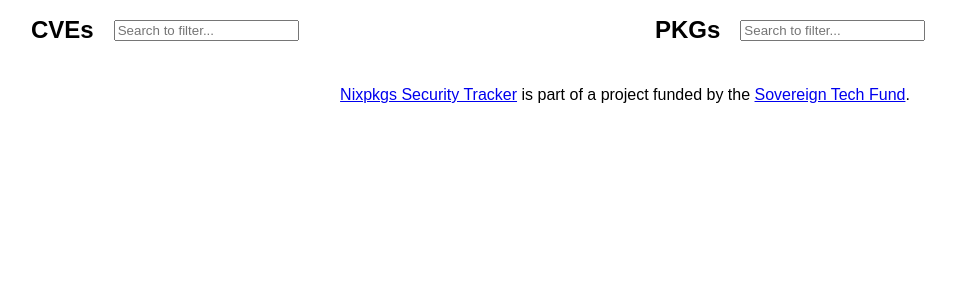
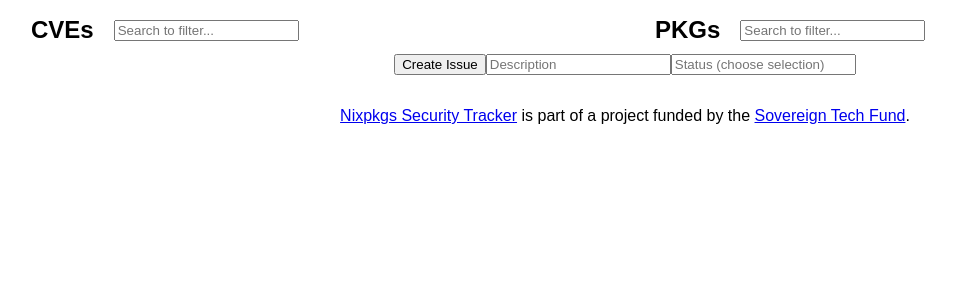
Before and after one commit to Nix-Security-WG/nix-security-tracker, a Django app: template src/website/webview/templates/triage_view.html in a window 1280 px wide. Shown: the part 44-344 px from the top of the page, without its empty margins (15-971 px from the left). Run offline with Django 4.2, Linux system fonts and the light colour scheme; the template is opened without the code that fills it, so the values that code supplies are empty; the visitor is signed in with stand-in values (Sample User, id 1); parts of the project's set-up code (start-up, migrations or seed data) failed here and were passed over; some libraries are stand-ins or nearby versions.

Commit message:
feat: add mock actions to candidate views

```diff
--- a/src/website/webview/templates/triage_view.html
+++ b/src/website/webview/templates/triage_view.html
@@ -52,6 +52,11 @@
         display: none;
     }
 
+    .actions {
+        display: flex;
+        justify-content: center;
+    }
+
 </style>
 {% endblock extra_head %}
 
@@ -99,6 +104,14 @@
         </div>
     </div>
 </form>
+<div class="actions">
+    <br/>
+    <button type="button">
+        Create Issue
+    </button>
+    <input placeholder="Description"/>
+    <input placeholder="Status (choose selection)"/>
+</div>
 
 <script>
     const selectableItems = document.querySelectorAll('.selectable-item');
--- a/src/website/webview/views.py
+++ b/src/website/webview/views.py
@@ -71,7 +71,7 @@ def triage_candidate_view(request: HttpRequest) -> HttpResponse:
 
 def triage_view(request: HttpRequest) -> HttpResponse:
     template_name = "triage_view.html"
-    paginate_by = 25
+    paginate_by = 15
 
     cve_qs = (
         Container.objects.prefetch_related("descriptions", "affected", "cve")
```
Also changed, not shown: src/website/webview/templates/triage_candidate_view.html (+30 -2 lines).
